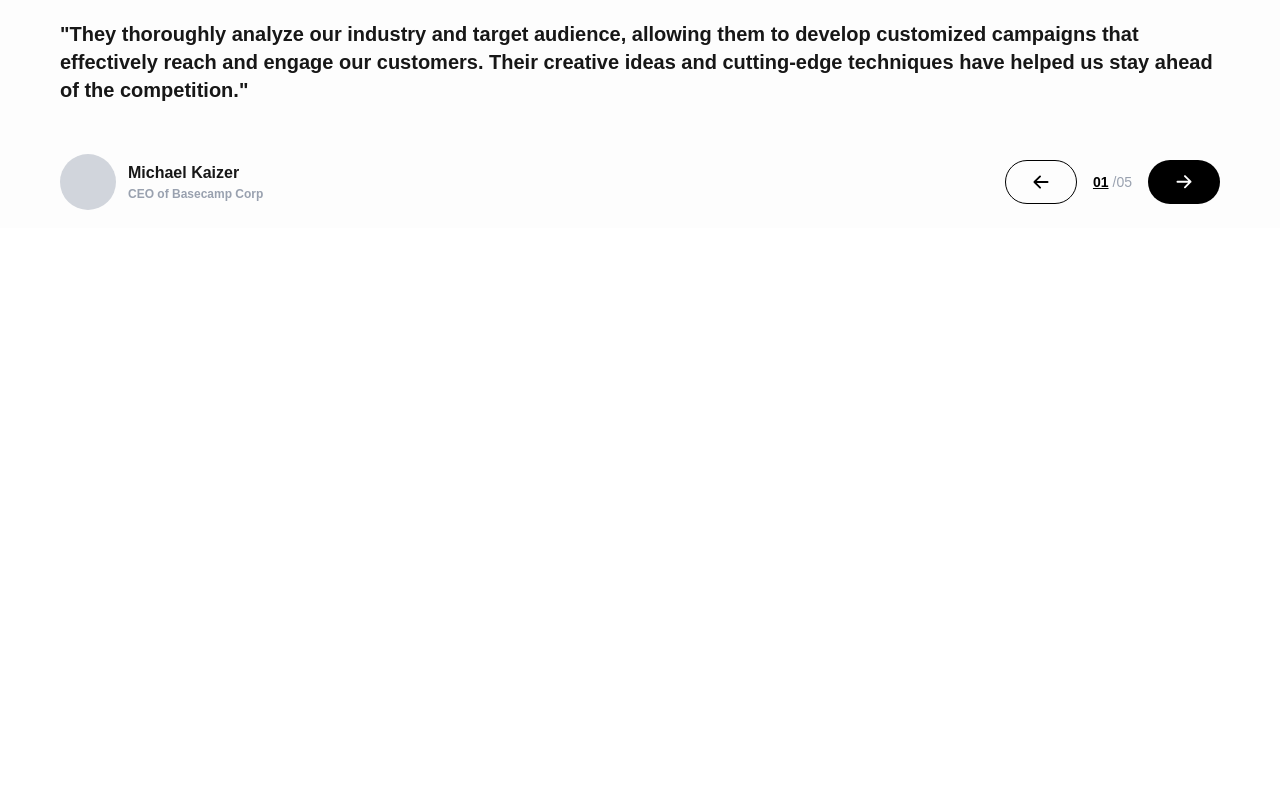
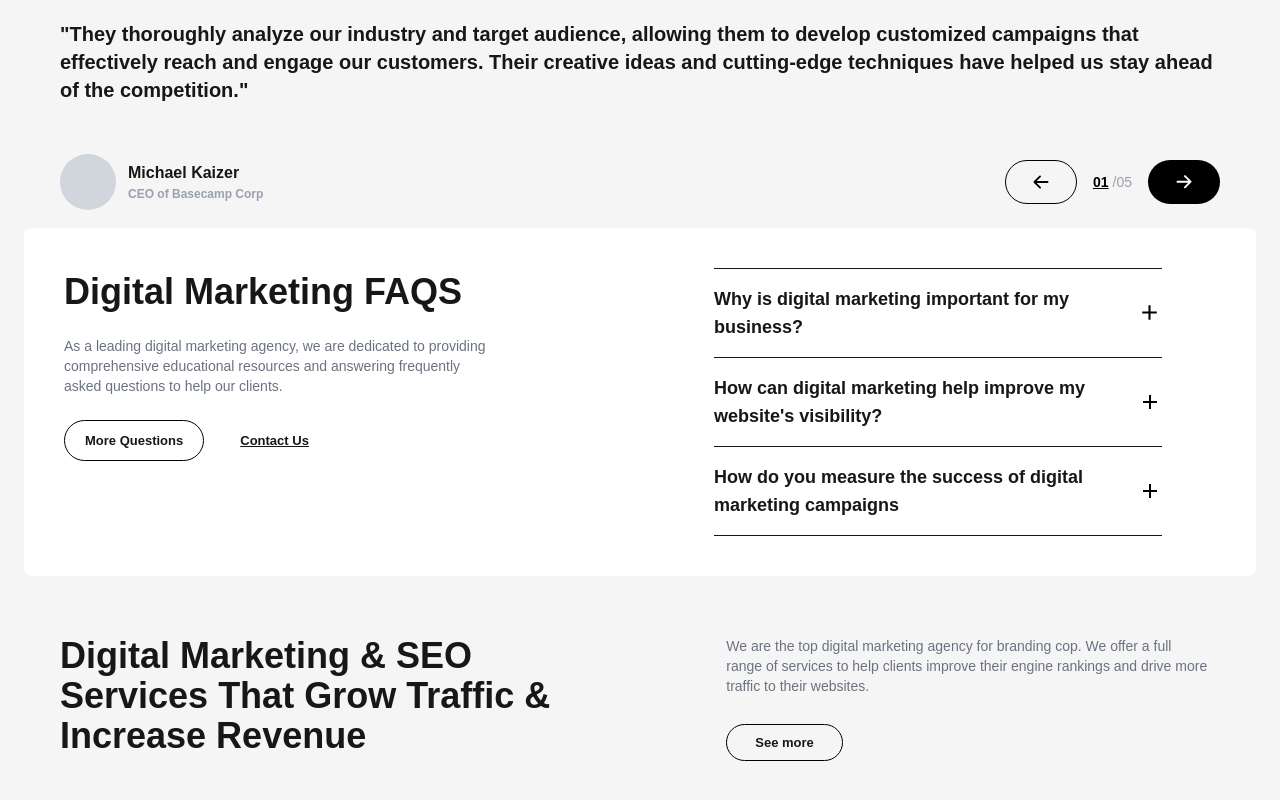
Before and after one commit to Moozy1033/landpage, a Next.js app: page / in a window 1280 px wide. Shown: the part 1516-2316 px from the top of the page. Before the commit the page ends 1744 px from the top, so only its background shows below. Built offline with nearby package versions, Linux system fonts and the light colour scheme.

Commit message:
in progress

```diff
--- a/src/app/page.js
+++ b/src/app/page.js
@@ -1,9 +1,13 @@
+"use client"
 import Image from "next/image";
+import Link from "next/link";
+import { useState } from "react";
 
 export default function Home() {
+  const [open, setOpen] = useState(false);
   return (
     <>
-      <nav className='bg-[#FDFDFD]'>
+      <nav className='bg-[#f5f5f5]'>
         <div className='lg:flex hidden justify-between px-[60px] md:py-5 items-center'>
           <div className='flex items-center space-x-[60px] '>
             <p className='font-bold text-xl'>MAC</p>
@@ -37,7 +41,7 @@ export default function Home() {
         </div>
       </nav>
 
-      <section className='bg-[#FDFDFD]  '>
+      <section className='bg-[#f5f5f5]  '>
         <div className="px-6 md:px-[60px]  lg:text-left lg:flex lg:gap-10 justify-between">
           <div className='pt-4'>
             <p className='lg:text-5xl text-4xl font-semibold text-center lg:text-start'>Stay ahead of the <span className='hidden lg:inline'><br /></span> curve with our  <span className="hidden lg:inline"><br /></span> forward-thinking</p>
@@ -124,7 +128,7 @@ export default function Home() {
           </div>
         </div>
       </section>
-      <section className="bg-[#FDFDFD]">
+      <section className="bg-[#f5f5f5] ">
         <div className="rounded-lg bg-black mx-6 px-6 py-8 text-center">
           <p className="text-white text-xl md:text-3xl font-semibold">Real-worlds example of how we helped companies  achieve their marketing objectives</p>
           <div className="flex flex-col md:flex-row gap-3 py-10 justify-center">
@@ -180,6 +184,70 @@ export default function Home() {
             </div>
           </div>
         </div>
+        <div className="md:mx-6 mx-4 px-4 md:px-10 py-10 bg-white rounded-lg  flex flex-col md:flex-row gap-10 justify-between">
+          <div className="pt-1 flex-1">
+            <p className="md:text-4xl text-3xl text-center md:text-left font-semibold">Digital Marketing FAQS</p>
+            <p className="text-sm text-gray-500 py-6">As a leading digital marketing agency, we are dedicated to providing <span className="hidden lg:inline"><br /></span> comprehensive educational resources and answering frequently <span className="hidden lg:inline"><br /></span> asked questions to help our clients.</p>
+            <div className="flex justify-between md:justify-start items-center gap-9">
+              <button className=" border border-black font-semibold px-5 py-2.5 rounded-full text-[13px]">More Questions</button>
+              <Link className="underline text-[13px] font-semibold" href="">Contact Us</Link>
+            </div>
+          </div>
+          <div className="flex-1">
+            <div className="max-w-md mx-auto  border-b border-t">
+              <button onClick={() => setOpen(!open)} className="w-full text-left py-4 flex justify-between items-center">
+                <span className="font-semibold text-lg">Why is digital marketing important for my business?</span>
+                {open ? (
+                  <Image src="/images/minus.svg" alt="Hamburger" width={26} height={0} />
+                ) : (
+                  <Image src="/images/plus.svg" alt="Hamburger" width={26} height={0} />
+                )}
+              </button>
+              {open && (
+                <p className="pb-4 text-gray-500 text-sm">
+                  Digital Marketing allow businesses to reach and engage with a wider  audience, generate leads, drive website traffic, and increase brand visibility. It provides measurable results, allows for targeted marketing efforts, and enables businesses to adapt and optimize  their strategies based on data and insights.
+                </p>
+              )}
+            </div>
+            <div className="max-w-md mx-auto border-b">
+              <button onClick={() => setOpen(!open)} className="w-full text-left py-4 flex justify-between items-center">
+                <span className="font-semibold text-lg">How can digital marketing help improve my website's visibility?</span>
+                {open ? (
+                  <Image src="/images/minus.svg" alt="Hamburger" width={26} height={0} />
+                ) : (
+                  <Image src="/images/plus.svg" alt="Hamburger" width={26} height={0} />
+                )}
+              </button>
+              {open && (
+                <p className="pb-4 text-gray-500 text-sm"> </p>
+              )}
+            </div>
+            <div className="max-w-md mx-auto border-b">
+              <button onClick={() => setOpen(!open)} className="w-full text-left py-4 flex justify-between items-center">
+                <span className="font-semibold text-lg">How do you measure the success of digital marketing campaigns</span>
+                {open ? (
+                  <Image src="/images/minus.svg" alt="Hamburger" width={26} height={0} />
+                ) : (
+                  <Image src="/images/plus.svg" alt="Hamburger" width={26} height={0} />
+                )}
+              </button>
+              {open && (
+                <p className="pb-4 text-gray-500 text-sm"> </p>
+              )}
+            </div>
+          </div>
+        </div>
+        <div className="px-6 md:px-[60px] flex flex-col md:flex-row gap-8 py-15">
+          <div className="">
+            <p className="lg:text-4xl md:text-3xl font-semibold">Digital Marketing & SEO <span className="hidden lg:inline"><br /></span> Services That Grow Traffic & Increase Revenue</p>
+          </div>
+          <div className="">
+            <p className="text-sm text-gray-500">We are the top digital marketing agency for branding cop. We offer a full <span className="hidden lg:inline"><br /></span> range of services to help clients improve their engine rankings  and drive more traffic to their websites. </p>
+            <div>
+              <button className=" border border-black font-semibold px-7 py-2 mt-7 rounded-full text-[13px]">See more</button>
+            </div>
+          </div>
+        </div>
       </section>
     </>
   );
```
Also changed, not shown: public/images/minus.svg (added), public/images/plus.svg (added).
